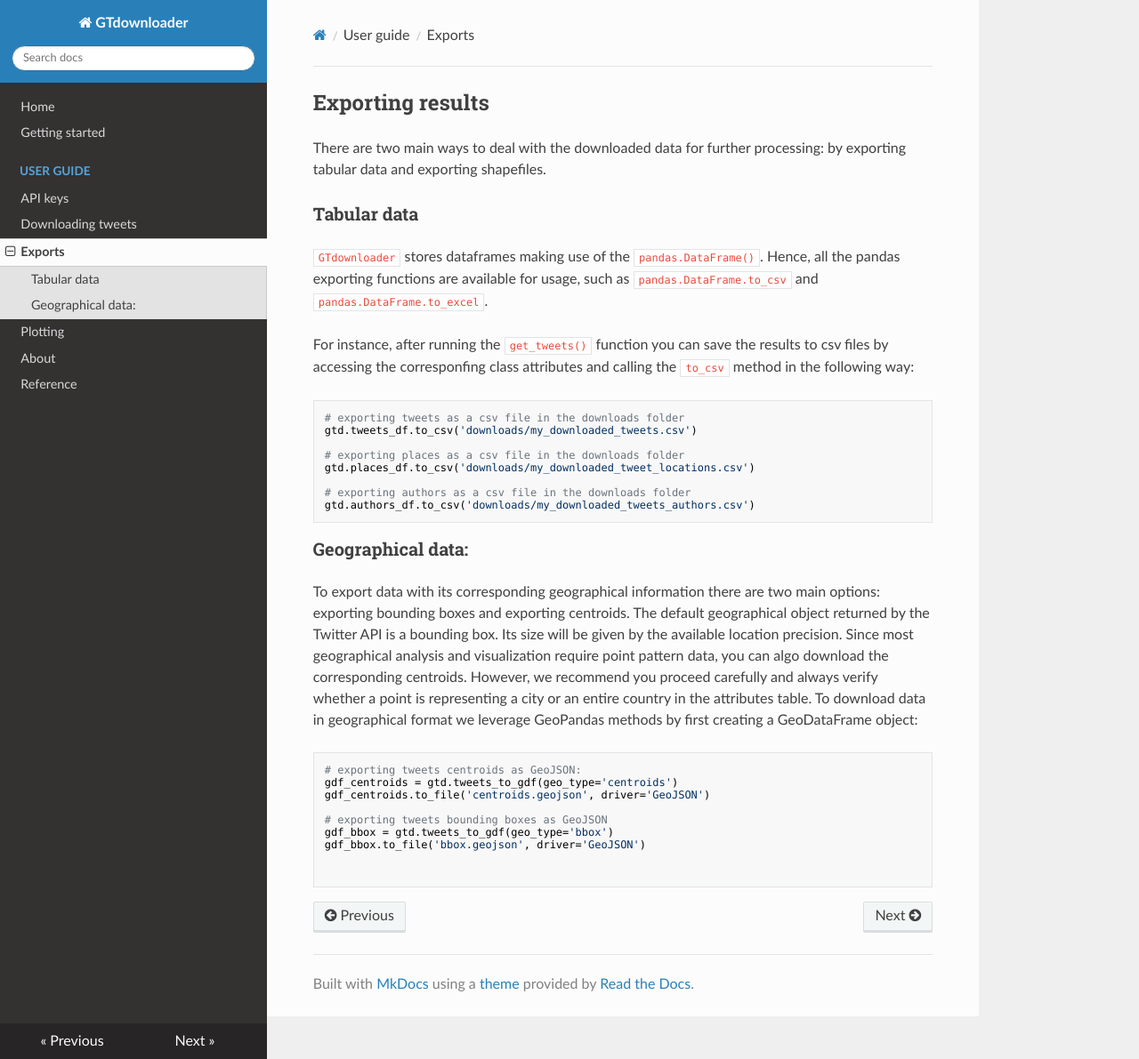
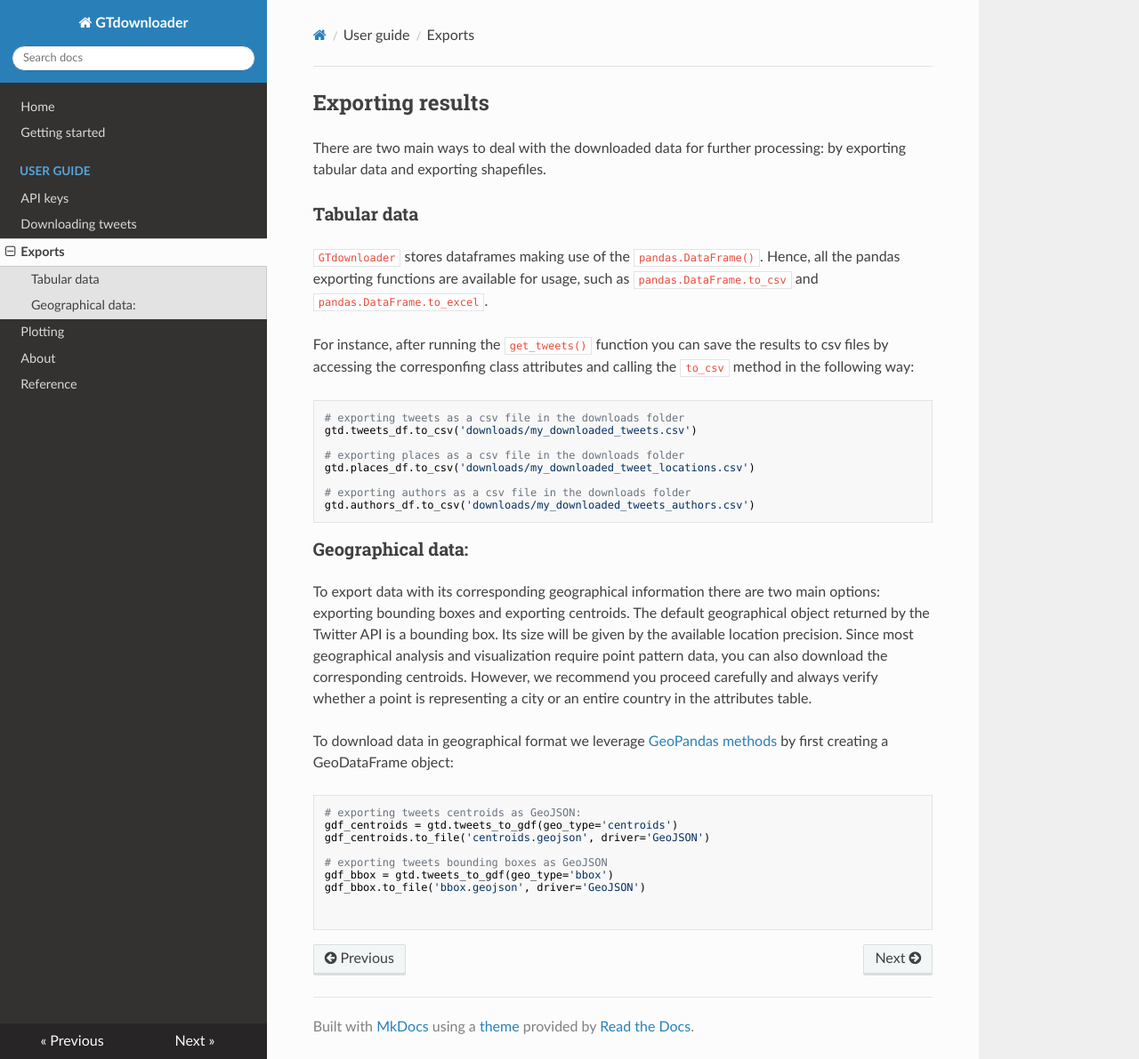
Before and after one commit to jugacostase/gtdownloader, an MkDocs documentation site: the page built from docs/sections/export.md, in a window 1280 px wide and 1191 px high. Shown: the whole window at 89% size. Built offline with MkDocs 1.6.1, drawn with Linux system fonts in a browser that asks for light colours; nearby versions of some CDN libraries.

Commit message:
Fixed docs reference

````diff
--- a/docs/sections/export.md
+++ b/docs/sections/export.md
@@ -19,7 +19,9 @@ gtd.authors_df.to_csv('downloads/my_downloaded_tweets_authors.csv')
 
 ### Geographical data:
 
-To export data with its corresponding geographical information there are two main options: exporting bounding boxes and exporting centroids. The default geographical object returned by the Twitter API is a bounding box. Its size will be given by the available location precision. Since most geographical analysis and visualization require point pattern data, you can algo download the corresponding centroids. However, we recommend you proceed carefully and always verify whether a point is representing a city or an entire country in the attributes table. To download data in geographical format we leverage GeoPandas methods by first creating a GeoDataFrame object:
+To export data with its corresponding geographical information there are two main options: exporting bounding boxes and exporting centroids. The default geographical object returned by the Twitter API is a bounding box. Its size will be given by the available location precision. Since most geographical analysis and visualization require point pattern data, you can also download the corresponding centroids. However, we recommend you proceed carefully and always verify whether a point is representing a city or an entire country in the attributes table.
+
+To download data in geographical format we leverage [GeoPandas methods](https://geopandas.org/en/stable/docs/user_guide/io.html) by first creating a GeoDataFrame object:
 
 ```python
 # exporting tweets centroids as GeoJSON:
--- a/gtdownloader/__init__.py
+++ b/gtdownloader/__init__.py
@@ -1 +1,2 @@
+__version__ = "1.0.1"
 from gtdownloader.downloader import TweetDownloader
````
Also changed, not shown: docs/sections/credentials.md (+0 -5 lines).
